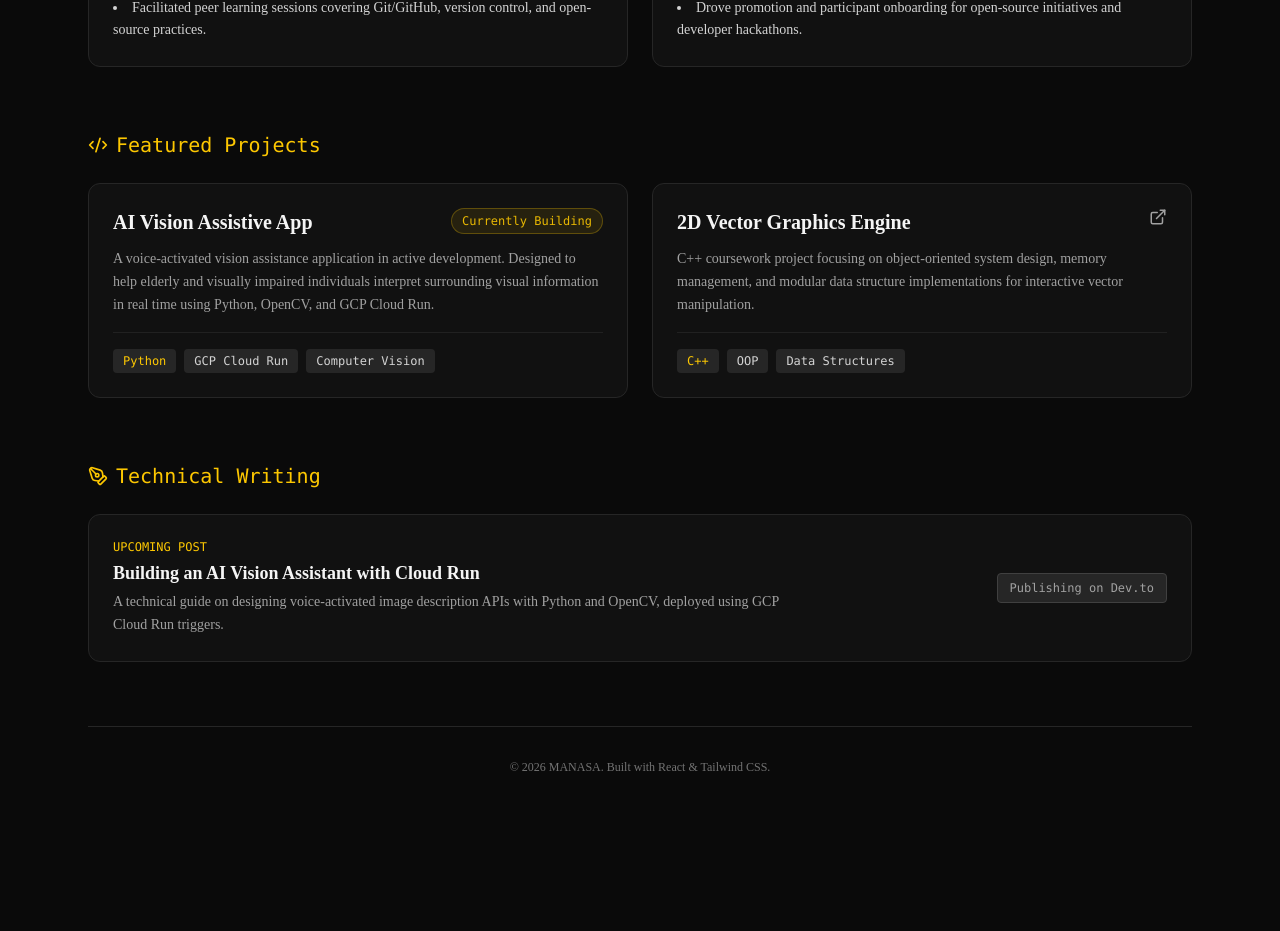
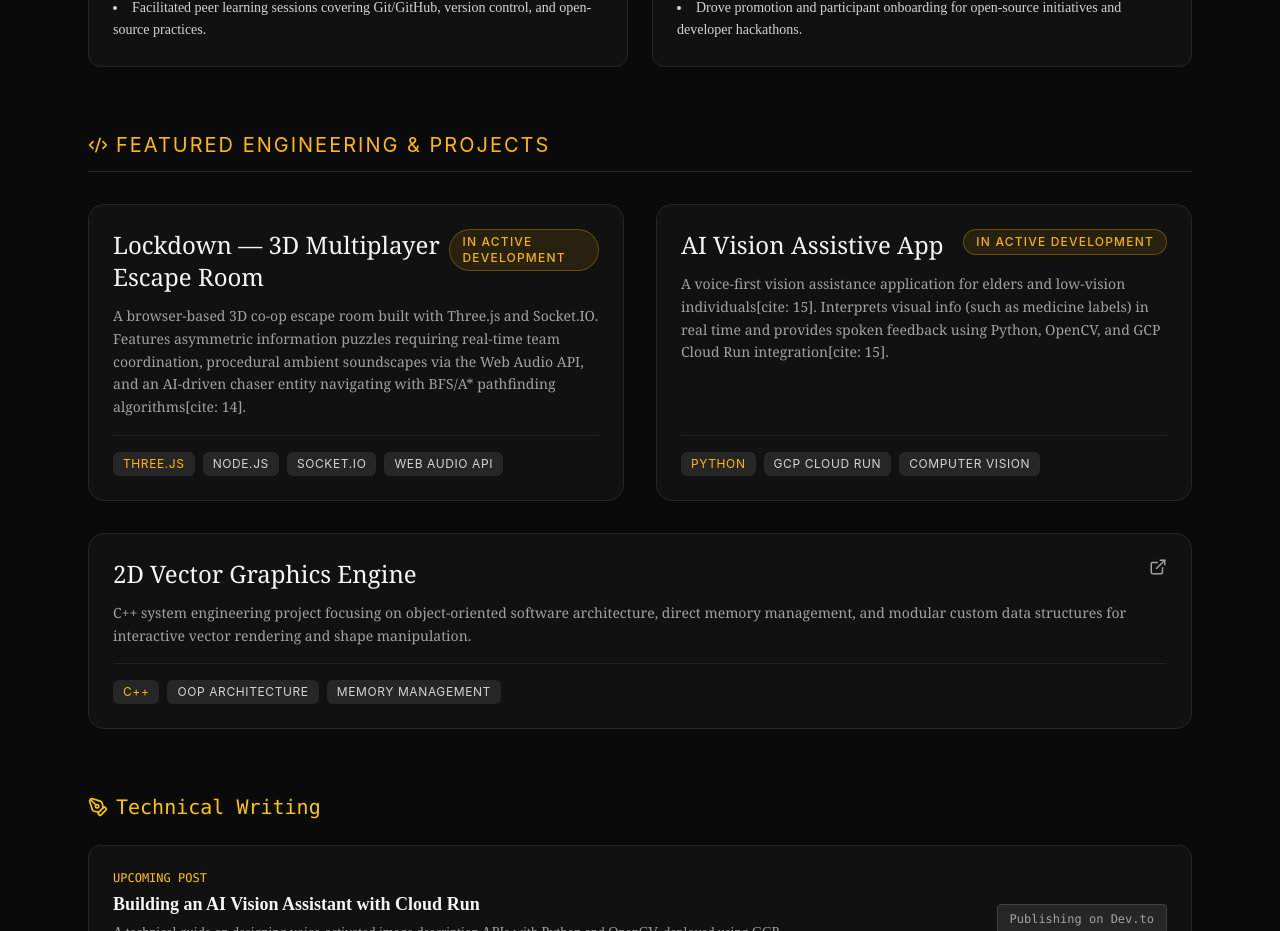
Before and after one commit to manasaravasab-cloud/portfolio, a React (Vite) app: page / in a window 1280 px wide. Shown: the part 860-1791 px from the top of the page. Before the commit the page ends 1667 px from the top, so only its background shows below. Built offline with nearby package versions, Linux system fonts and the light colour scheme; the HTML template or start-up script is replaced by a standard one; a web font is replaced by a local one.

Commit message:
feat: add Lockdown 3D escape room project to portfolio as active development

```diff
--- a/src/components/BentoGrid.jsx
+++ b/src/components/BentoGrid.jsx
@@ -3,57 +3,89 @@ import { ExternalLink, Code2 } from 'lucide-react';
 
 export default function BentoGrid() {
   return (
-    <section id="projects" className="mb-16">
-      <div className="flex items-center gap-2 mb-6">
-        <Code2 className="text-yellow-400" size={20} />
-        <h2 className="text-xl font-mono text-yellow-400">Featured Projects</h2>
+    <section id="projects" className="mb-16 font-serif">
+      {/* Section Title */}
+      <div className="flex items-center gap-2 mb-8 border-b border-neutral-800 pb-3">
+        <Code2 className="text-amber-400" size={20} />
+        <h2 className="text-xl font-normal tracking-widest text-amber-400 uppercase font-sans">
+          Featured Engineering &amp; Projects
+        </h2>
       </div>
 
-      <div className="grid grid-cols-1 md:grid-cols-2 gap-6">
-        {/* Project 1: AI Vision Assistive App */}
-        <div className="bg-neutral-900/60 border border-neutral-800 rounded-xl p-6 flex flex-col justify-between hover:border-neutral-700 transition-colors">
+      <div className="grid grid-cols-1 md:grid-cols-2 gap-8">
+
+        {/* Project 1: Lockdown — 3D Online Escape Room */}
+        <div className="bg-neutral-900/60 border border-neutral-800 rounded-2xl p-6 flex flex-col justify-between hover:border-amber-400/50 transition-all duration-300">
           <div>
             <div className="flex justify-between items-start mb-3">
-              <h3 className="text-xl font-bold text-neutral-100">AI Vision Assistive App</h3>
-              <span className="text-xs font-mono font-medium bg-yellow-400/10 text-yellow-400 border border-yellow-400/30 px-2.5 py-1 rounded-full animate-pulse">
-                Currently Building
+              <h3 className="text-2xl font-serif text-neutral-100">
+                Lockdown — 3D Multiplayer Escape Room
+              </h3>
+              <span className="text-xs font-sans tracking-widest uppercase font-medium bg-amber-400/10 text-amber-400 border border-amber-400/30 px-3 py-1 rounded-full animate-pulse">
+                In Active Development
               </span>
             </div>
-            <p className="text-neutral-400 text-sm mb-4 leading-relaxed">
-              A voice-activated vision assistance application in active development. Designed to help elderly and visually impaired individuals interpret surrounding visual information in real time using Python, OpenCV, and GCP Cloud Run.
+            <p className="text-neutral-400 text-sm mb-4 leading-relaxed font-serif">
+              A browser-based 3D co-op escape room built with Three.js and Socket.IO. Features asymmetric information puzzles requiring real-time team coordination, procedural ambient soundscapes via the Web Audio API, and an AI-driven chaser entity navigating with BFS/A* pathfinding algorithms[cite: 14].
             </p>
           </div>
-          <div className="flex flex-wrap gap-2 pt-4 border-t border-neutral-800/80">
-            <span className="text-xs font-mono bg-neutral-800 text-yellow-400 px-2.5 py-1 rounded">Python</span>
-            <span className="text-xs font-mono bg-neutral-800 text-neutral-300 px-2.5 py-1 rounded">GCP Cloud Run</span>
-            <span className="text-xs font-mono bg-neutral-800 text-neutral-300 px-2.5 py-1 rounded">Computer Vision</span>
+          <div className="flex flex-wrap gap-2 pt-4 border-t border-neutral-800/80 font-sans">
+            <span className="text-xs tracking-wider uppercase bg-neutral-800 text-amber-400 px-2.5 py-1 rounded-md">Three.js</span>
+            <span className="text-xs tracking-wider uppercase bg-neutral-800 text-neutral-300 px-2.5 py-1 rounded-md">Node.js</span>
+            <span className="text-xs tracking-wider uppercase bg-neutral-800 text-neutral-300 px-2.5 py-1 rounded-md">Socket.IO</span>
+            <span className="text-xs tracking-wider uppercase bg-neutral-800 text-neutral-300 px-2.5 py-1 rounded-md">Web Audio API</span>
           </div>
         </div>
 
-        {/* Project 2: C++ Vector Graphics Editor */}
-        <div className="bg-neutral-900/60 border border-neutral-800 rounded-xl p-6 flex flex-col justify-between hover:border-neutral-700 transition-colors">
+        {/* Project 2: AI Vision Assistive App */}
+        <div className="bg-neutral-900/60 border border-neutral-800 rounded-2xl p-6 flex flex-col justify-between hover:border-amber-400/50 transition-all duration-300">
           <div>
             <div className="flex justify-between items-start mb-3">
-              <h3 className="text-xl font-bold text-neutral-100">2D Vector Graphics Engine</h3>
+              <h3 className="text-2xl font-serif text-neutral-100">
+                AI Vision Assistive App
+              </h3>
+              <span className="text-xs font-sans tracking-widest uppercase font-medium bg-amber-400/10 text-amber-400 border border-amber-400/30 px-3 py-1 rounded-full animate-pulse">
+                In Active Development
+              </span>
+            </div>
+            <p className="text-neutral-400 text-sm mb-4 leading-relaxed font-serif">
+              A voice-first vision assistance application for elders and low-vision individuals[cite: 15]. Interprets visual info (such as medicine labels) in real time and provides spoken feedback using Python, OpenCV, and GCP Cloud Run integration[cite: 15].
+            </p>
+          </div>
+          <div className="flex flex-wrap gap-2 pt-4 border-t border-neutral-800/80 font-sans">
+            <span className="text-xs tracking-wider uppercase bg-neutral-800 text-amber-400 px-2.5 py-1 rounded-md">Python</span>
+            <span className="text-xs tracking-wider uppercase bg-neutral-800 text-neutral-300 px-2.5 py-1 rounded-md">GCP Cloud Run</span>
+            <span className="text-xs tracking-wider uppercase bg-neutral-800 text-neutral-300 px-2.5 py-1 rounded-md">Computer Vision</span>
+          </div>
+        </div>
+
+        {/* Project 3: 2D Vector Graphics Engine */}
+        <div className="bg-neutral-900/60 border border-neutral-800 rounded-2xl p-6 flex flex-col justify-between hover:border-amber-400/50 transition-all duration-300 md:col-span-2">
+          <div>
+            <div className="flex justify-between items-start mb-3">
+              <h3 className="text-2xl font-serif text-neutral-100">
+                2D Vector Graphics Engine
+              </h3>
               <a
                 href="https://github.com/manasaravasab-cloud/miniproject"
                 target="_blank"
                 rel="noreferrer"
-                className="text-neutral-400 hover:text-yellow-400 transition-colors"
+                className="text-neutral-400 hover:text-amber-400 transition-colors"
               >
                 <ExternalLink size={18} />
               </a>
             </div>
-            <p className="text-neutral-400 text-sm mb-4 leading-relaxed">
-              C++ coursework project focusing on object-oriented system design, memory management, and modular data structure implementations for interactive vector manipulation.
+            <p className="text-neutral-400 text-sm mb-4 leading-relaxed font-serif">
+              C++ system engineering project focusing on object-oriented software architecture, direct memory management, and modular custom data structures for interactive vector rendering and shape manipulation.
             </p>
           </div>
-          <div className="flex flex-wrap gap-2 pt-4 border-t border-neutral-800/80">
-            <span className="text-xs font-mono bg-neutral-800 text-yellow-400 px-2.5 py-1 rounded">C++</span>
-            <span className="text-xs font-mono bg-neutral-800 text-neutral-300 px-2.5 py-1 rounded">OOP</span>
-            <span className="text-xs font-mono bg-neutral-800 text-neutral-300 px-2.5 py-1 rounded">Data Structures</span>
+          <div className="flex flex-wrap gap-2 pt-4 border-t border-neutral-800/80 font-sans">
+            <span className="text-xs tracking-wider uppercase bg-neutral-800 text-amber-400 px-2.5 py-1 rounded-md">C++</span>
+            <span className="text-xs tracking-wider uppercase bg-neutral-800 text-neutral-300 px-2.5 py-1 rounded-md">OOP Architecture</span>
+            <span className="text-xs tracking-wider uppercase bg-neutral-800 text-neutral-300 px-2.5 py-1 rounded-md">Memory Management</span>
           </div>
         </div>
+
       </div>
     </section>
   );
```
